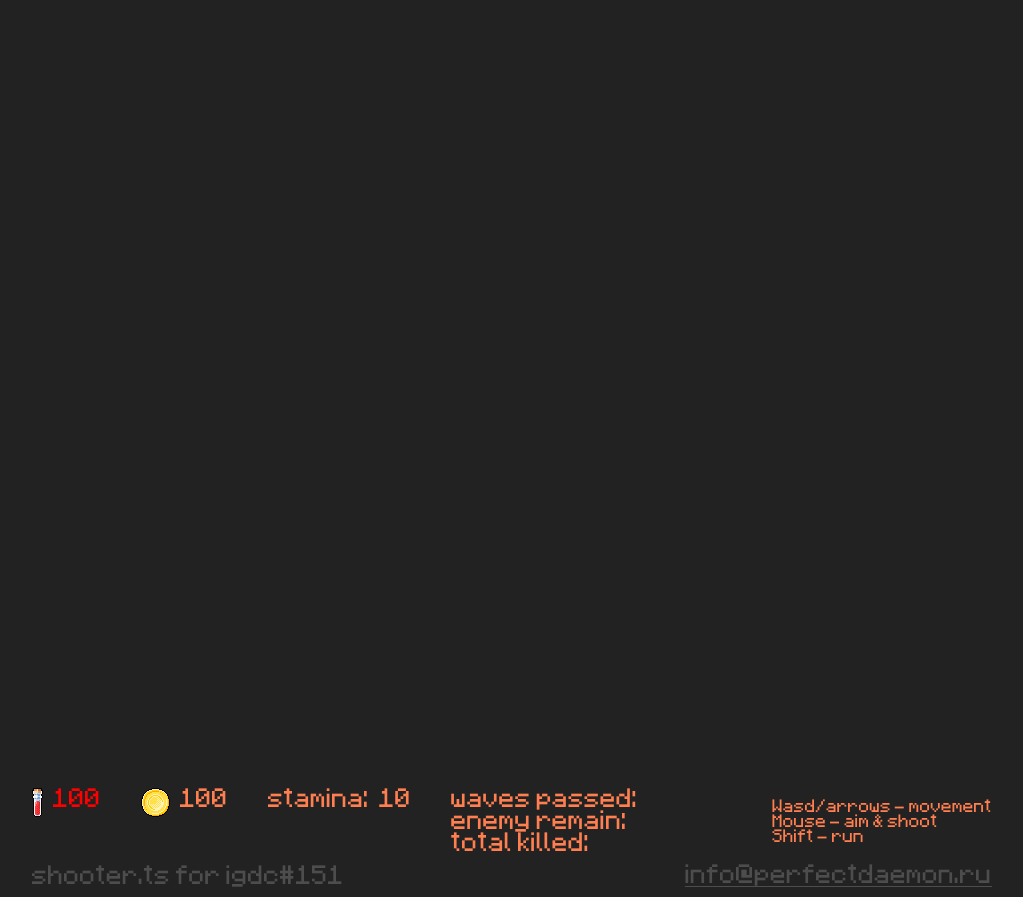
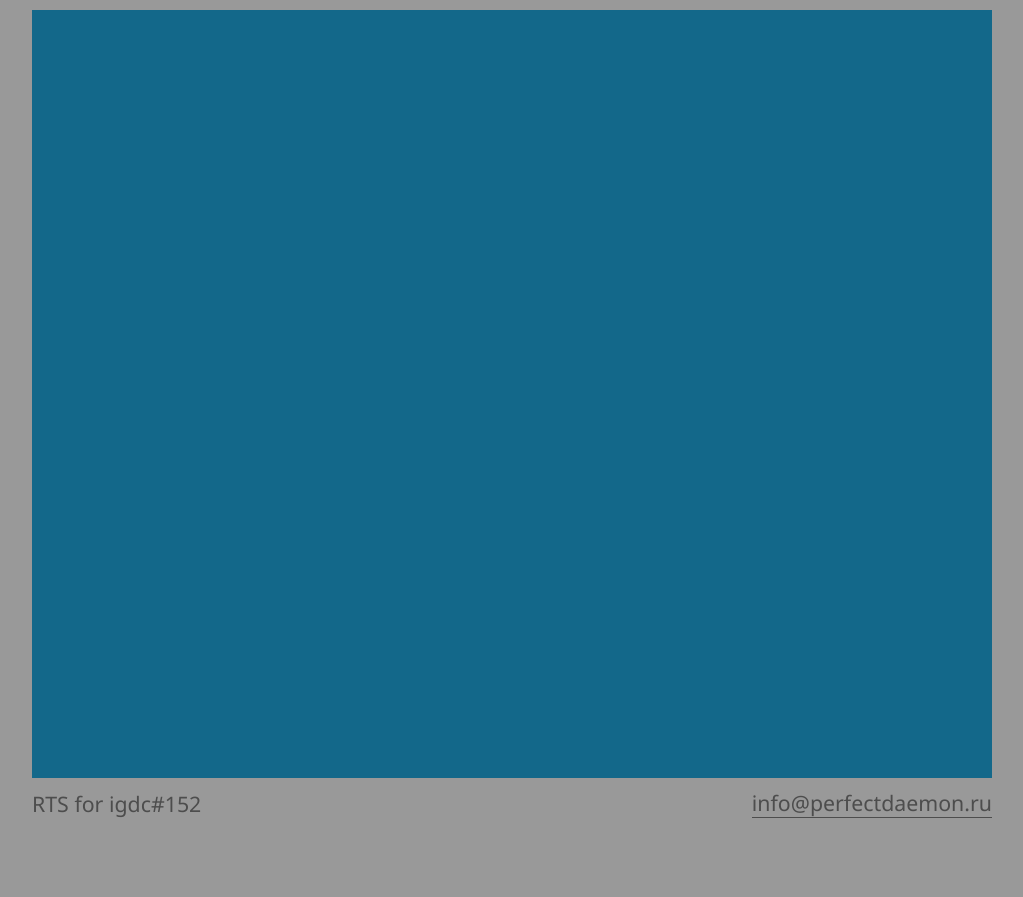
Before and after one commit to perfectdaemon/ts-game, a website built with webpack: page index.html in a window 1280 px wide. Shown: the whole page, without its empty margins (128-1151 px from the left). After the commit the page ends 828 px from the top, so only its background shows below. Built offline with nearby package versions, Linux system fonts and the light colour scheme; files whose address does not match are found by name.

Commit message:
RTS game framework started for new igdc # 151 contest

```diff
--- /dev/null
+++ b/app/game/rts-game/assets/assets.ts
@@ -0,0 +1,7 @@
+export class Assets {
+  loadAll(): Promise<void> {
+    return new Promise<void>((resolve, reject) => {
+      resolve();
+    });
+  }
+}
--- /dev/null
+++ b/app/game/rts-game/game.ts
@@ -0,0 +1,48 @@
+import { GameBase } from '../../engine/game-base';
+import { Keys } from '../../engine/input/keys.enum';
+import { Vector2 } from '../../engine/math/vector2';
+import { Assets } from './assets/assets';
+import { GLOBAL } from './global';
+import { GameScene } from './scenes/game.scene';
+import { SceneManager } from './scenes/scene-manager';
+import { SCENES } from './scenes/scenes.const';
+
+export class Game extends GameBase {
+  sceneManager: SceneManager = new SceneManager();
+  assets: Assets = new Assets();
+
+  protected onInit(): void {
+    this.renderer.setClearColorRGB(19 / 255, 104 / 255, 138 / 255, 1.0);
+
+    this.assets.loadAll()
+      .then(() => {
+        const gameScene = new GameScene();
+        this.sceneManager.addScene(gameScene, SCENES.game);
+
+        this.sceneManager.switchTo(SCENES.game);
+      });
+
+  }
+
+  protected onUpdate(deltaTime: number): void {
+    GLOBAL.actionManager.update(deltaTime);
+    GLOBAL.tweener.update(deltaTime);
+    this.sceneManager.update(deltaTime);
+  }
+
+  protected onMouseMove(position: Vector2): void {
+    this.sceneManager.onMouseMove(position);
+  }
+
+  protected onMouseDown(position: Vector2): void {
+    this.sceneManager.onMouseDown(position);
+  }
+
+  protected onKeyDown(key: Keys): void {
+    this.sceneManager.onKeyDown(key);
+  }
+
+  protected onKeyUp(key: Keys): void {
+    this.sceneManager.onKeyUp(key);
+  }
+}
--- /dev/null
+++ b/app/game/rts-game/global.ts
@@ -0,0 +1,7 @@
+import { ActionManager } from '../../engine/helpers/action-manager/action-manager';
+import { Tweener } from '../../engine/helpers/tween/tweener';
+
+export const GLOBAL = {
+  actionManager: new ActionManager(),
+  tweener:  new Tweener(),
+};
--- /dev/null
+++ b/app/game/rts-game/scenes/game.scene.ts
@@ -0,0 +1,14 @@
+import { UnitManager } from '../units/unit-manager';
+import { Scene } from './scene';
+
+export class GameScene extends Scene {
+  unitManager: UnitManager = new UnitManager();
+
+  load(): Promise<void> {
+    return super.load();
+  }
+
+  update(deltaTime: number): void {
+    this.unitManager.update(deltaTime);
+  }
+}
--- /dev/null
+++ b/app/game/rts-game/scenes/scene-manager.ts
@@ -0,0 +1,107 @@
+import { Keys } from '../../../engine/input/keys.enum';
+import { Vector2 } from '../../../engine/math/vector2';
+import { Scene, SceneState } from './scene';
+
+export class SceneManager {
+  current: Scene | null = null;
+  modal: Scene | null = null;
+  scenes: { [key: string]: Scene } = {};
+
+  addScene(scene: Scene, name: string): void {
+    if (this.scenes[name]) {
+      throw new Error(`Scene with name '${name}' already exists`);
+    }
+
+    this.scenes[name] = scene;
+  }
+
+  switchTo(sceneName: string): void {
+    if (this.current) {
+      this.current.unload()
+        .then(() => {
+          this.current = this.scenes[sceneName];
+          this.current.load();
+        });
+
+      return;
+    }
+
+    this.current = this.scenes[sceneName];
+    this.current.load();
+  }
+
+  showModal(sceneName: string): void {
+    if (this.current) {
+      this.current.setPause(true);
+    }
+
+    this.modal = this.scenes[sceneName];
+    this.modal.load();
+  }
+
+  closeModal(): void {
+    if (!this.modal) {
+      throw new Error('Try to close modal but no modal found');
+    }
+
+    this.modal.unload()
+      .then(() => {
+        this.modal = null;
+        if (this.current) {
+          this.current.setPause(false);
+        }
+      });
+
+    return;
+  }
+
+  update(deltaTime: number): void {
+    for (const sceneName in this.scenes) {
+      if (this.scenes[sceneName].state !== SceneState.Active) {
+        continue;
+      }
+
+      this.scenes[sceneName].update(deltaTime);
+    }
+  }
+
+  onMouseMove(position: Vector2): void {
+    for (const sceneName in this.scenes) {
+      if (this.scenes[sceneName].state !== SceneState.Active) {
+        continue;
+      }
+
+      this.scenes[sceneName].onMouseMove(position);
+    }
+  }
+
+  onMouseDown(position: Vector2): void {
+    for (const sceneName in this.scenes) {
+      if (this.scenes[sceneName].state !== SceneState.Active) {
+        continue;
+      }
+
+      this.scenes[sceneName].onMouseDown(position);
+    }
+  }
+
+  onKeyDown(key: Keys): void {
+    for (const sceneName in this.scenes) {
+      if (this.scenes[sceneName].state !== SceneState.Active) {
+        continue;
+      }
+
+      this.scenes[sceneName].onKeyDown(key);
+    }
+  }
+
+  onKeyUp(key: Keys): void {
+    for (const sceneName in this.scenes) {
+      if (this.scenes[sceneName].state !== SceneState.Active) {
+        continue;
+      }
+
+      this.scenes[sceneName].onKeyUp(key);
+    }
+  }
+}
--- /dev/null
+++ b/app/game/rts-game/scenes/scene.ts
@@ -0,0 +1,52 @@
+import { Keys } from '../../../engine/input/keys.enum';
+import { Vector2 } from '../../../engine/math/vector2';
+
+export enum SceneState { Hidden, Active, Paused }
+
+export class Scene {
+  state: SceneState = SceneState.Hidden;
+
+  load(): Promise<void> {
+    return new Promise<void>((resolve, reject) => {
+      this.state = SceneState.Active;
+      resolve();
+    });
+  }
+
+  unload(): Promise<void> {
+    return new Promise<void>((resolve, reject) => {
+      this.state = SceneState.Hidden;
+      resolve();
+    });
+  }
+
+  update(deltaTime: number): void {
+    if (this.state in [SceneState.Hidden, SceneState.Paused]) {
+      return;
+    }
+  }
+
+  setPause(pause: boolean): void {
+    if (this.state === SceneState.Hidden) {
+      return;
+    }
+
+    this.state = pause ? SceneState.Paused : SceneState.Active;
+  }
+
+  onMouseMove(position: Vector2): void {
+
+  }
+
+  onMouseDown(position: Vector2): void {
+
+  }
+
+  onKeyDown(key: Keys): void {
+
+  }
+
+  onKeyUp(key: Keys): void {
+
+  }
+}
--- /dev/null
+++ b/app/game/rts-game/scenes/scenes.const.ts
@@ -0,0 +1,6 @@
+export const SCENES = {
+  game: 'game',
+  pause: 'pause',
+  mainMenu: 'mainMenu',
+  gameOver: 'gameOver',
+};
--- /dev/null
+++ b/app/game/rts-game/units/unit-manager.ts
@@ -0,0 +1,25 @@
+import { Pool } from '../../../engine/helpers/pool/pool';
+import { Vector2 } from '../../../engine/math/vector2';
+import { Unit } from './unit';
+
+export class UnitManager {
+  pool: Pool<Unit> = new Pool<Unit>(() => this.newUnit(), 64);
+
+  addUnit(position: Vector2): Unit {
+    const unit = this.pool.get();
+
+    return unit;
+  }
+
+  update(deltaTime: number) {
+    for (const unit of this.pool.poolObjects) {
+      unit.update(deltaTime);
+    }
+  }
+
+  private newUnit(): Unit {
+    const unit = new Unit();
+
+    return unit;
+  }
+}
--- /dev/null
+++ b/app/game/rts-game/units/unit.ts
@@ -0,0 +1,61 @@
+import { IPoolItem } from '../../../engine/helpers/pool/ipool-item';
+import { MathBase } from '../../../engine/math/math-base';
+import { Vector2 } from '../../../engine/math/vector2';
+import { Sprite } from '../../../engine/scene/sprite';
+
+const unitHealthMax = 5;
+const unitSpeed = 30;
+
+export class Unit implements IPoolItem {
+  active: boolean = false;
+
+  body: Sprite = new Sprite();
+  selection: Sprite = new Sprite();
+  healthBar: Sprite = new Sprite();
+
+  moveDirection: Vector2 = new Vector2();
+  moveIncrement: Vector2 = new Vector2();
+
+  healthMax: number = unitHealthMax;
+  health: number = this.healthMax;
+
+  speed: number = unitSpeed;
+
+  constructor() {
+    this.selection.parent = this.body;
+    this.healthBar.parent = this.body;
+  }
+
+  onActivate(): void {
+    this.body.visible = true;
+    this.selection.visible = false;
+    this.healthBar.visible = false;
+    this.health = this.healthMax;
+    this.speed = unitSpeed;
+  }
+  onDeactivate(): void {
+    this.body.visible = false;
+    this.selection.visible = false;
+    this.healthBar.visible = false;
+  }
+
+  update(deltaTime: number): void {
+    if (!this.active) { return; }
+    this.think();
+    this.move();
+  }
+
+  private think(): void {
+    // nothing
+  }
+
+  private move(): void {
+    if (this.moveDirection.lengthQ() <= MathBase.eps) { return; }
+
+    this.moveIncrement
+      .set(this.moveDirection)
+      .multiplyNumSelf(this.speed);
+
+    this.body.position.addToSelf(this.moveIncrement);
+  }
+}
--- a/app/main.ts
+++ b/app/main.ts
@@ -1,4 +1,4 @@
-import { Game } from './game/garbage-game/game';
+import { Game } from './game/rts-game/game';
 
 const canvas = document.getElementById('canvas-main') as HTMLCanvasElement;
 if (canvas) {
--- a/index.html
+++ b/index.html
@@ -1,18 +1,14 @@
 <html>
 
 <head>
-  <title>shooter.ts for igdc#151</title>
+  <title>RTS for igdc#152</title>
   <style>
-    @font-face {
-      font-family: "Minecraft 1.1";
-      src: url("assets/Pixelart.ttf") format("truetype");
-    }
 
     body {
-      font-family: "Minecraft 1.1", "Segoe UI", Verdana, Helvetica, Sans-Serif;
-      background: #222;
+      font-family: "Segoe UI", Verdana, Helvetica, Sans-Serif;
+      background: #999;
       font-size: 16pt;
-      color: coral;
+      color: rgb(19, 104, 138)
     }
 
     * {
@@ -25,10 +21,6 @@
       justify-content: space-between;
       margin: 0 auto;
       max-width: 960px;
-    }
-
-    .controls {
-      font-size: 0.9rem;
     }
 
     .footer {
@@ -48,60 +40,6 @@
       display: block;
       margin: 10px auto;
     }
-
-    .game-over {
-      font-size: 2.0rem;
-      text-align: center;
-      color: red;
-      margin: 20px auto;
-    }
-
-    .hud {
-      display: flex;
-      align-items: baseline;
-    }
-
-    .hud * {
-      margin-right: 20px;
-    }
-
-    .hud_health,
-    .hud_money,
-    .hud_stamina {
-      display: flex;
-      align-items: baseline;
-    }
-
-    .hud_health {
-      color: red;
-    }
-
-    .hud_health_icon {
-      background-image: url('assets/atlas.png');
-      background-repeat: no-repeat;
-      background-position: -12px -154px;
-
-      margin-right: 10px;
-      width: 11px;
-      height: 29px;
-    }
-
-    .hud_stamina_icon {
-      margin-right: 10px;
-    }
-
-    .hud_waves_icon {
-      margin-right: 10px;
-    }
-
-    .hud_money_icon {
-      background-image: url('assets/atlas.png');
-      background-repeat: no-repeat;
-      background-position: -96px -128px;
-      width: 29px;
-      height: 29px;
-      margin-right: 10px;
-    }
   </style>
 </head>
 
@@ -109,53 +47,9 @@
   <canvas width="960" height="768" id="canvas-main" tabindex="1">
     No canvas support :(
   </canvas>
-  <div id="gameOver" class="flex-container game-over" style="display: none">
-    GAME OVER. PRESS ENTER TO REPLAY.
-  </div>
 
-  <div class="flex-container">
-    <div class="hud">
-      <div class="hud_health">
-        <span class="hud_health_icon">&nbsp;</span>
-        <span id="hudHealthAmount">100</span>
-      </div>
-
-      <div class="hud_money">
-        <span class="hud_money_icon">&nbsp;</span>
-        <span id="hudMoneyAmount">100</span>
-      </div>
-
-      <div class="hud_stamina">
-        <span class="hud_stamina_icon">stamina: </span>
-        <span id="hudStaminaAmount">10</span>
-      </div>
-
-      <div class="hud_waves">
-        <div>
-          <span class="hud_waves_icon">waves passed:</span>
-          <span id="hudWaveNumber"></span>
-        </div>
-
-        <div>
-            <span class="hud_waves_icon">enemy remain:</span>
-            <span id="hudEnemyRemain"></span>
-          </div>
-
-        <div>
-            <span class="hud_waves_icon">total killed:</span>
-            <span id="hudTotalKilled"></span>
-          </div>
-      </div>
-    </div>
-
-    <div class="controls">
-      <div>Wasd/arrows - movement</div>
-      <div>Mouse - aim & shoot</div>
-      <div>Shift - run</div>
-    </div>
-  </div>
   <div class="flex-container footer">
-    <div>shooter.ts for igdc#151</div>
+    <div>RTS for igdc#152</div>
     <a href="mailto:info@perfectdaemon.ru">info@perfectdaemon.ru</a>
   </div>
 
```
